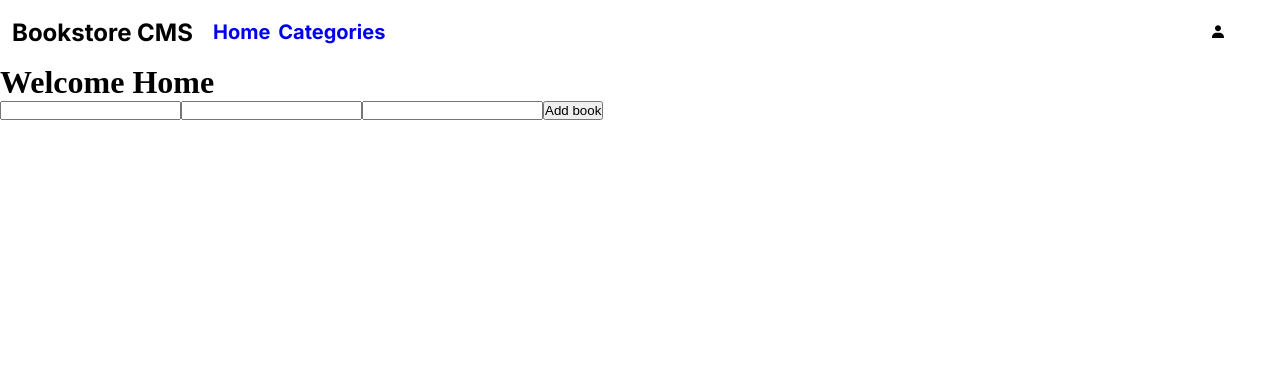
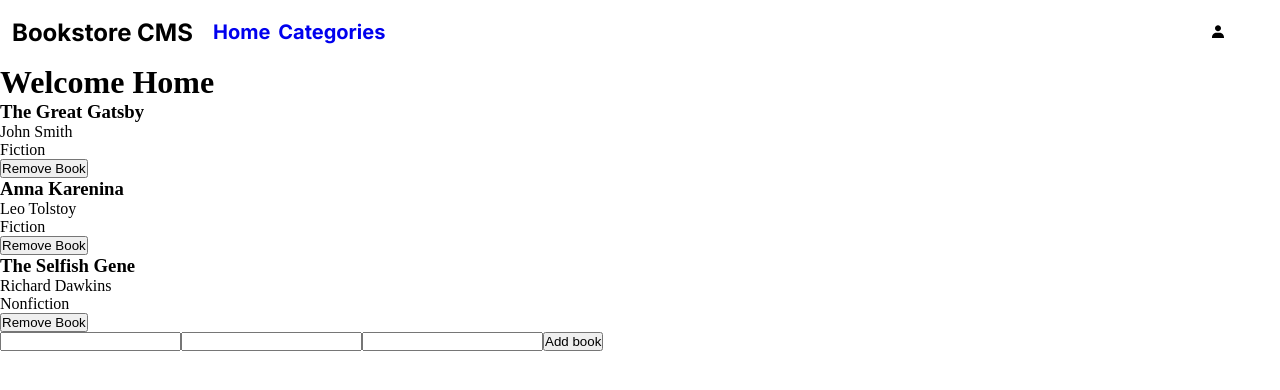
Before and after one commit to Chimoneg27/Bookstore-React, a React (Create React App) app: page / in a window 1280 px wide. Shown: the top 390 px of the page. Built offline with nearby package versions, Linux system fonts and the light colour scheme.

Commit message:
Generate book items

```diff
--- a/src/components/Home.js
+++ b/src/components/Home.js
@@ -1,13 +1,31 @@
 import React from 'react';
+import { useSelector, useDispatch } from 'react-redux';
+import { removeBook } from '../redux/books/booksSlice';
 import Navbar from './Navbar';
 import BookActions from './BookAction';
 
-const Home = () => (
+const Home = () => {
+  const book = useSelector((state) => state.books.books);
+  const dispatch = useDispatch();
+
+  return (
     <div className="home-page">
       <Navbar />
       <h1>Welcome Home</h1>
+      <div className="bookshelf">
+        {book.map((book) => (
+          // eslint-disable-next-line camelcase
+          <div className="book" key={book.item_id}>
+            <h3>{ book.title }</h3>
+            <p>{ book.author }</p>
+            <p>{ book.category }</p>
+            <button type="button" onClick={() => dispatch(removeBook(book))}>Remove Book</button>
+          </div>
+        ))}
+      </div>
       <BookActions />
     </div>
   );
+};
 
 export default Home;
```
Lines whose indentation alone changed are shown as unchanged.
